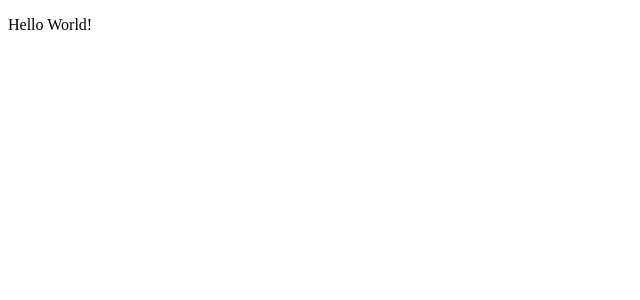
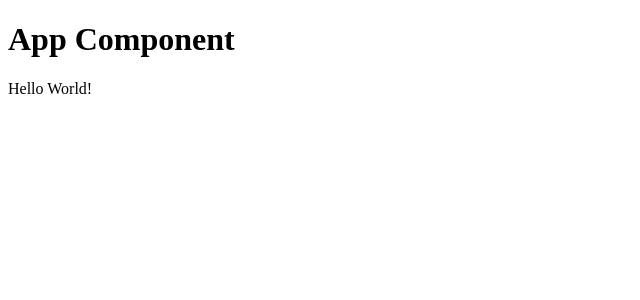
Before and after one commit to MarcusMathuram46/react-project, a React (Vite) app: page / in a window 1280 px wide. Shown: the top 300 px of the page, without its empty margins (0-640 px from the left). Built offline with nearby package versions, Linux system fonts and the light colour scheme.

Commit message:
components using div

```diff
--- a/src/App.jsx
+++ b/src/App.jsx
@@ -1,7 +1,24 @@
-const App = () => {
-  return(
-    <p>Hello World!</p>
-  );
+// function App(){
+//   return <p>Hello World!</p>
+// }
+
+// const App = () =>{
+//   return (
+//     <div>
+//       <h1>App Component</h1>
+//       <p>Hello World!</p>
+//     </div>
+//   )
+
+// }
+
+const App = () =>{
+  return (
+    <>
+      <h1>App Component</h1>
+      <p>Hello World!</p>
+    </>
+  )
+
 }
-
 export default App;
```
Also changed, not shown: src/main.jsx (+5 -3 lines).
